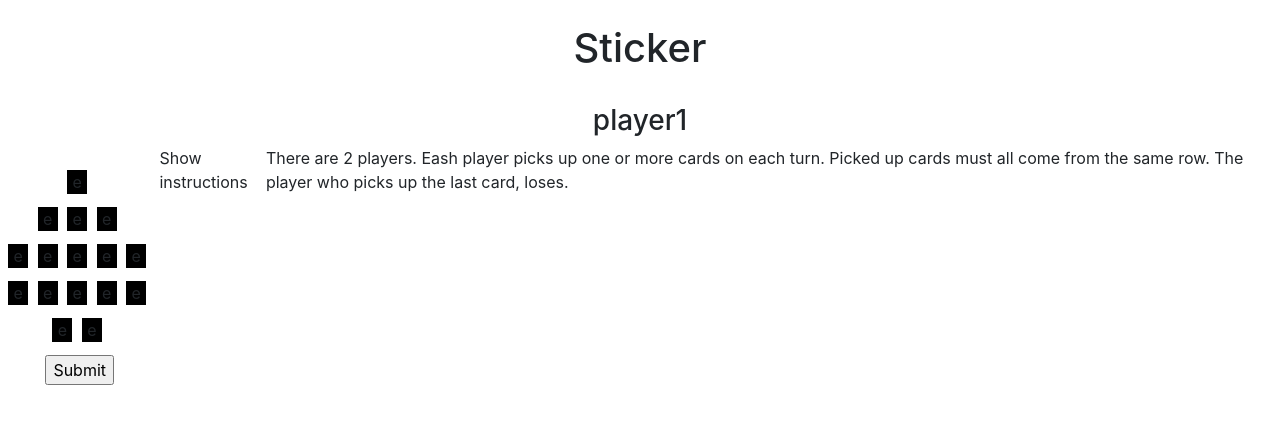
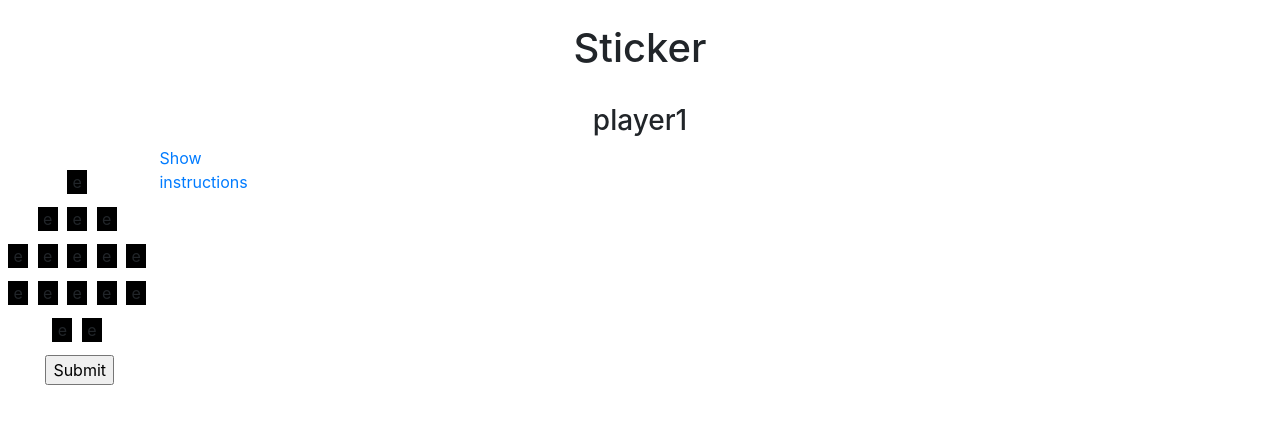
Before and after one commit to HyoMiYing/web-sticker, a Django app: page / in a window 1280 px wide. Shown: the top 424 px of the page. Run offline with Django 3.2, Linux system fonts and the light colour scheme; some libraries are stand-ins or nearby versions.

Commit message:
Used app.js code in home.html template. Show/Hide instructions now works, and is tested (tests in test.html)

```diff
--- a/user_web_interface/static/app.js
+++ b/user_web_interface/static/app.js
@@ -1,4 +1,4 @@
-let instructionsText = document.getElementById('id_instructions_text');
+let instructionsText = document.getElementById('id_game_rules');
 let instructionsLink = document.getElementById('id_instructions_link');
 
 instructionsLink.addEventListener('click', showInstructions);
@@ -30,13 +30,13 @@ function getAllRowsButThisOne(clickedRow) {
     }
 }
 
-for (let row of rows) {
+/*for (let row of rows) {
     row.addEventListener('click', function () {
 
         getAllRowsButThisOne(row);
     });
 }
-
+*/
 function uncheckBoxesInOtherRows() {
     console.log(pa.id);
     // var allRowsButThisOne = rows -
--- a/user_web_interface/templates/home.html
+++ b/user_web_interface/templates/home.html
@@ -1,6 +1,7 @@
 <!DOCTYPE html>
 <html lang="en">
 <head>
+    {% load static %}
     <meta charset="UTF-8">
     <meta name="viewport" content="width=device-width, initial-scale=1.0">
     <title>Sticker - Home</title>
@@ -73,14 +74,15 @@
             <br>
             <input id="id_submit_button" type="submit" value="Submit">
         </form>
-	<a>Show instructions</a>
-	<div id="id_game_rules">
+	<a id="id_instructions_link" href="#">Show instructions</a>
+	<div id="id_game_rules" style="visibility: hidden">
 	There are 2 players.
 	Eash player picks up one or more cards on each turn.
 	Picked up cards must all come from the same row.
 	The player who picks up the last card, loses.
 	</div>
     </div>
+    <script src="{% static 'app.js' %}"></script>
     <script>
         // Add breakspaces
         window.onload = function breakSpaceTheCards () {
```
Also changed, not shown: user_web_interface/static/tests/tests.html (+1 -1 lines).
